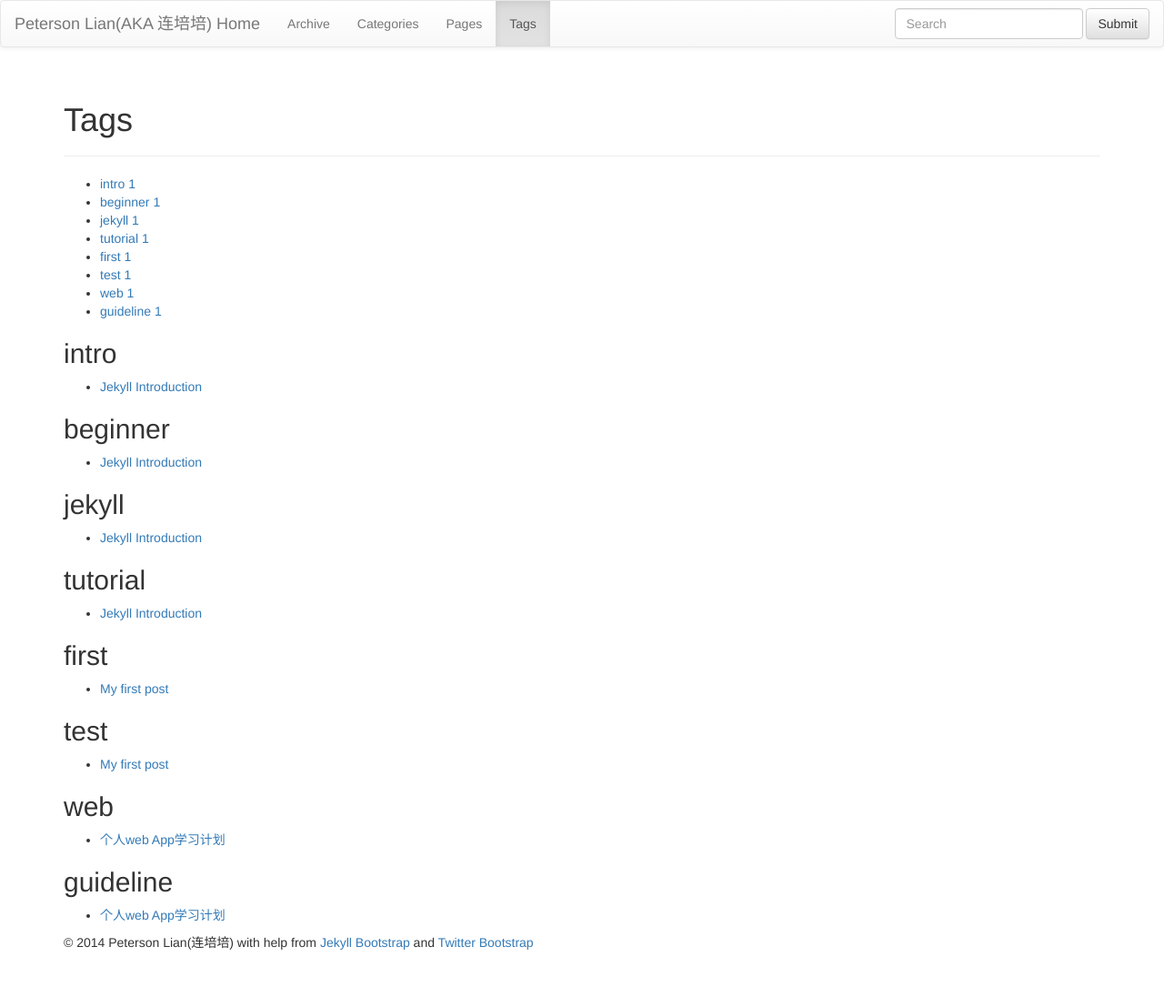
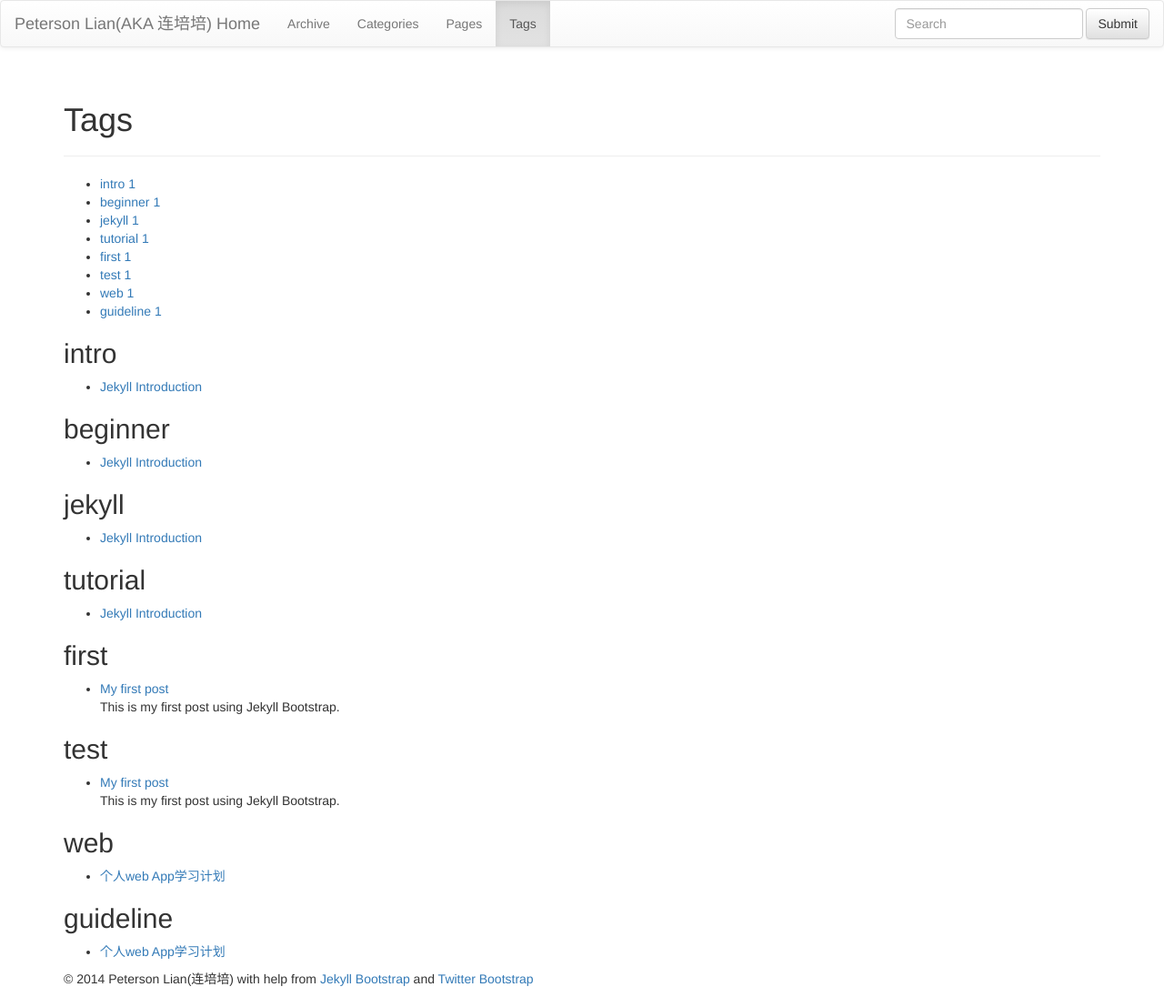
Before and after one commit to PetersonLian/PetersonLian.github.io, a Jekyll site: the page built from tags.html, in a window 1280 px wide. Shown: the whole page at 91% size. Built offline with Jekyll 4.4.1, drawn with Linux system fonts in a browser that asks for light colours; nearby versions of some CDN libraries; library files that are not in the unit come from our copies; before the commit the page ends 1056 px from its top, so only the background shows below that.

Commit message:
change to show excerpt of post && change error in 'default.html'

```diff
--- a/_includes/JB/pages_list
+++ b/_includes/JB/pages_list
@@ -27,9 +27,13 @@ Usage:
     {% if node.title != null %}
       {% if group == null or group == node.group %}
       	{% if page.url == node.url %}
-      	<li class="active"><a href="{{ BASE_PATH }}{{node.url}}" class="active">{{node.title}}</a></li>
+      	<li class="active"><a href="{{ BASE_PATH }}{{node.url}}" class="active">{{node.title}}</a>
+        {{ node.excerpt }}
+        </li>
       	{% else %}
-      	<li><a href="{{ BASE_PATH }}{{node.url}}">{{node.title}}</a></li>
+      	<li><a href="{{ BASE_PATH }}{{node.url}}">{{node.title}}</a>
+        {{ node.excerpt }}
+        </li>
       	{% endif %}
       {% endif %}
     {% endif %}
--- a/_includes/themes/bootstrap-3/default.html
+++ b/_includes/themes/bootstrap-3/default.html
@@ -53,8 +53,8 @@
             <span class="icon-bar"></span>
             <span class="icon-bar"></span>
           </button>
-          <a class="navbar-brand" href="{{ HOME_PATH }}">{{ site.title
-          }} Home</a>
+          <a class="navbar-brand" href="{{ HOME_PATH }}">
+            {{ site.title }} Home</a>
         </div>
 
         <!-- Collect the nav links, forms, and other content for toggling -->
```
